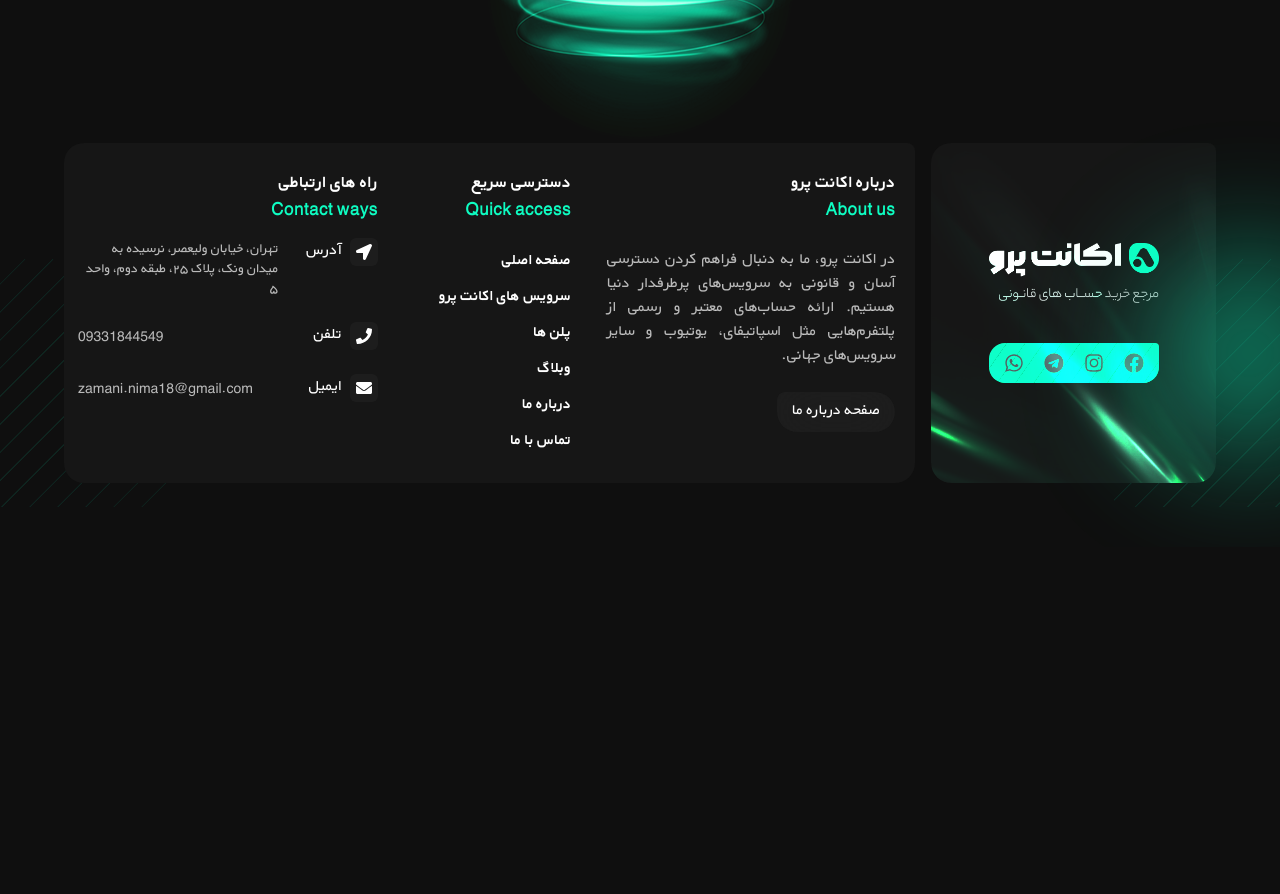
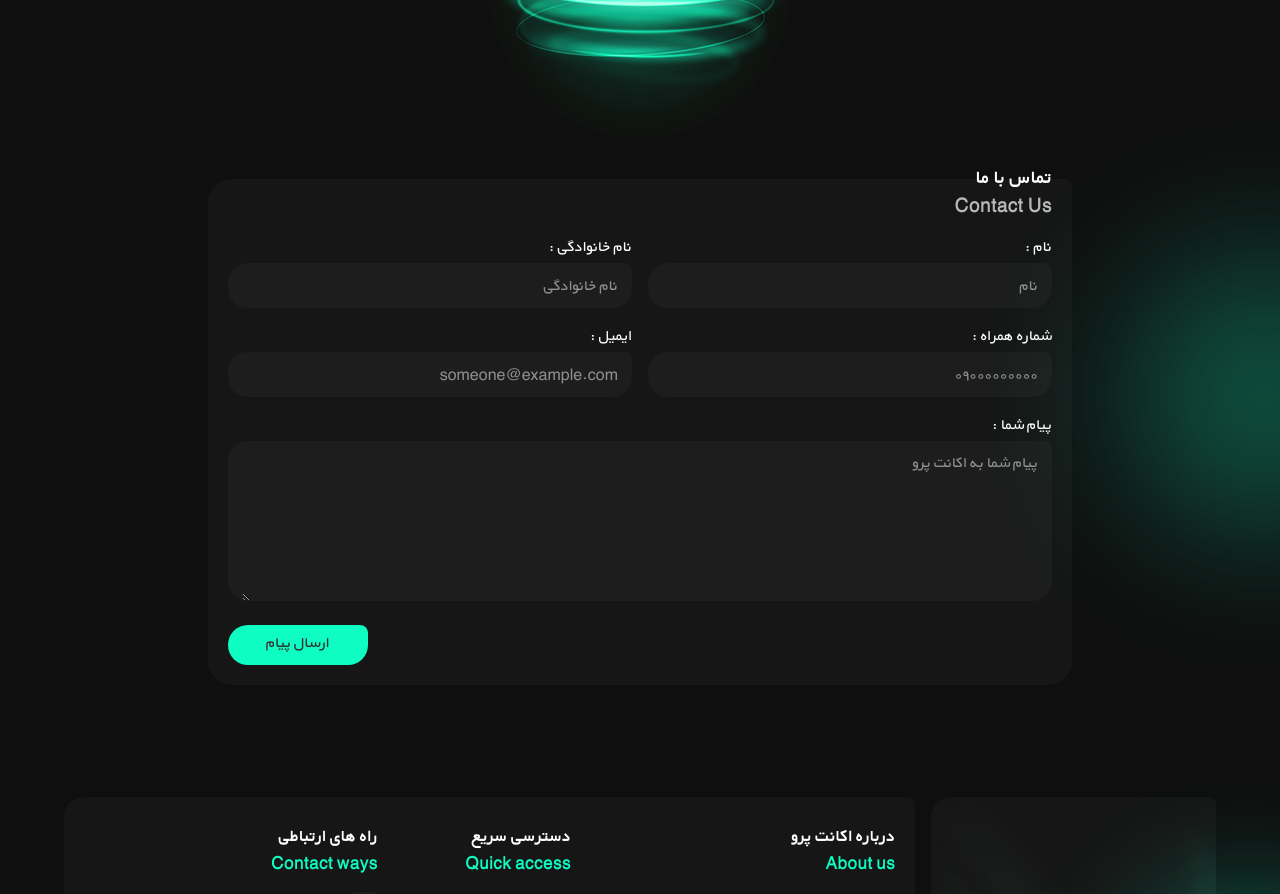
Before and after one commit to PAPAshady/account-pro, a Next.js app: page /contact-us in a window 1280 px wide. Shown: the part 580-1474 px from the top of the page. Before the commit the page ends 1127 px from the top, so only its background shows below. Built offline with nearby package versions, Linux system fonts and the light colour scheme.

Commit message:
feat: implemented contact form section for contact us page.

```diff
--- a/src/app/contact-us/page.jsx
+++ b/src/app/contact-us/page.jsx
@@ -1,9 +1,11 @@
-import ContactInfos from '@templates/contactUs/ContactInfos';
+import ContactInfos from '@templates/contactUs/ContactInfos/ContactInfos';
+import ContactForm from '@templates/contactUs/ContactForm/ContactForm';
 
 export default function page() {
   return (
     <div className="space-y-27">
       <ContactInfos />
+      <ContactForm />
     </div>
   );
 }
--- /dev/null
+++ b/src/components/modules/Input/Input.jsx
@@ -0,0 +1,14 @@
+import React from 'react';
+
+function Input({ label, placeholder, type = 'text' }) {
+  return (
+    <div>
+      <label className="mb-1 block">{label}</label>
+      <div className="bg-foreground rounded-box-ltr flex grow items-center gap-2 px-3.5">
+        <input type={type} placeholder={placeholder} className="h-11.25 grow outline-none" />
+      </div>
+    </div>
+  );
+}
+
+export default Input;
--- /dev/null
+++ b/src/components/templates/contactUs/ContactForm/ContactForm.jsx
@@ -0,0 +1,43 @@
+import Input from '@modules/Input/Input';
+import PrimaryButton from '@modules/PrimaryButton/PrimaryButton';
+import Particle from '@modules/Particle/Particle';
+
+export default function ContactForm() {
+  return (
+    <div className="relative">
+      <Particle className="top-30 -right-30 z-2 size-44 opacity-60 blur-[70px] sm:-bottom-46 sm:size-68 sm:opacity-40 sm:blur-[80px] lg:opacity-30" />
+
+      <div className="container">
+        <div className="pt-10">
+          <div className="bg-box relative mx-auto rounded-3xl rounded-tr-lg p-5 lg:max-w-[75%]">
+            <div className="-mt-9 font-bold">
+              <p className="text-xl">تماس با ما</p>
+              <p className="text-paragraph text-xl">Contact Us</p>
+            </div>
+
+            <div className="mb-6 grid grid-cols-1 gap-4 pt-4 md:grid-cols-2">
+              <Input label="نام :" placeholder="نام" />
+              <Input label="نام خانوادگی :" placeholder="نام خانوادگی" />
+              <Input label="شماره همراه :‌" placeholder="۰۹۰۰۰۰۰۰۰۰۰" />
+              <Input label="ایمیل : " placeholder="someone@example.com" type="email" />
+              <div className="md:col-start-1 md:col-end-3">
+                <label className="mb-1 block">پیام شما :</label>
+                <div className="bg-foreground rounded-box-ltr flex grow items-center gap-2 px-3.5">
+                  <textarea
+                    placeholder="پیام شما به اکانت پرو"
+                    className="h-40 grow pt-2.5 outline-none"
+                  />
+                </div>
+              </div>
+            </div>
+            <div className="flex justify-end">
+              <PrimaryButton dir="ltr" className="bg-primary w-35 text-[#2f2f2f] hover:bg-none">
+                ارسال پیام
+              </PrimaryButton>
+            </div>
+          </div>
+        </div>
+      </div>
+    </div>
+  );
+}
```
Also changed, not shown: src/components/templates/contactUs/ContactInfos/ContactInfos.jsx (renamed from src/components/templates/contactUs/ContactInfos.jsx).
